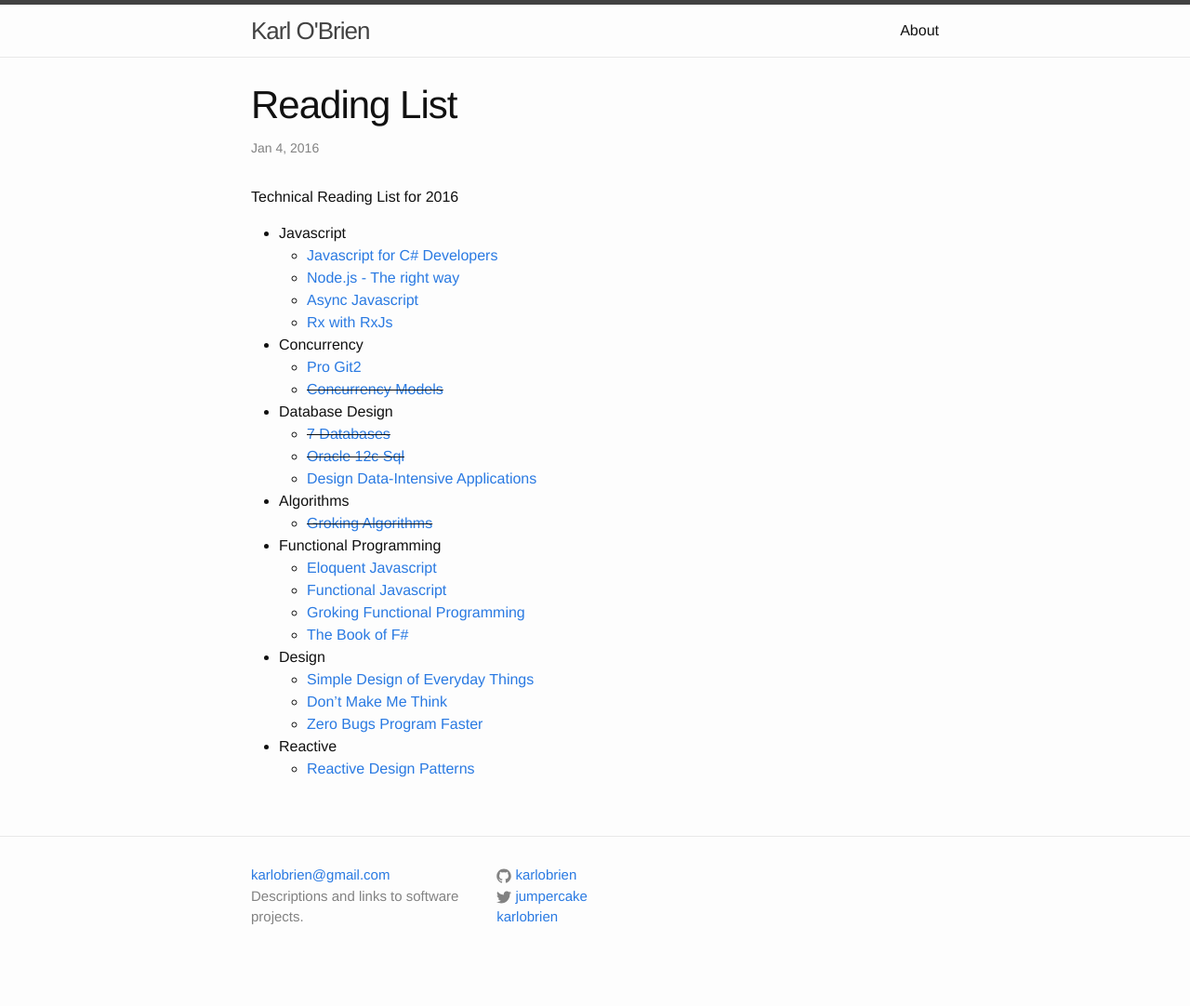
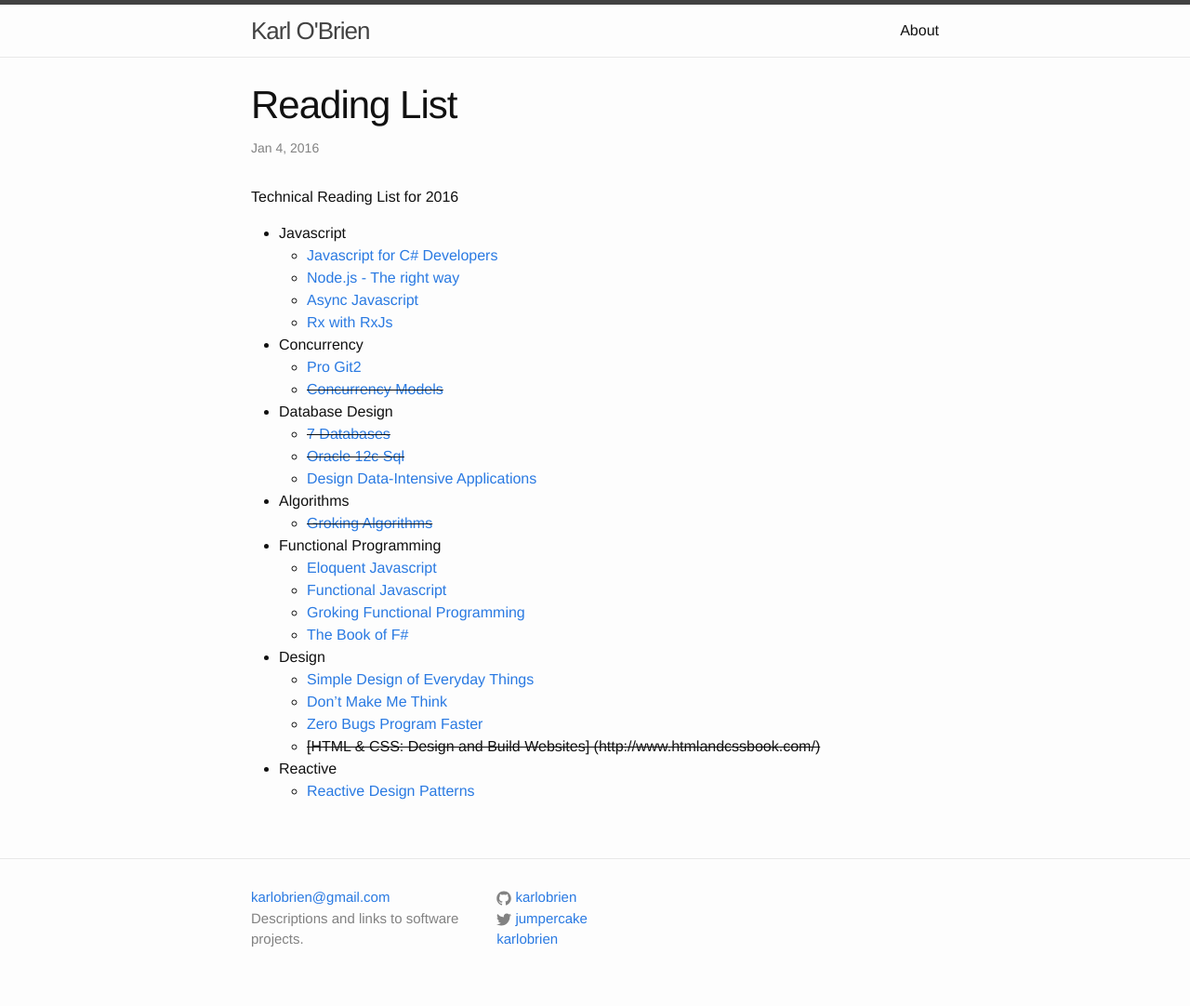
Before and after one commit to karlobrien/karlobrien.github.com, a Jekyll site: the page built from _posts/2016-01-03-Reading-List.markdown, in a window 1280 px wide. Shown: the whole page at 93% size. Built offline with Jekyll 4.4.1, drawn with Linux system fonts in a browser that asks for light colours; before the commit the page ends 1058 px from its top, so only the background shows below that.

Commit message:
add new book - http://www.htmlandcssbook.com/

```diff
--- a/_posts/2016-01-03-Reading-List.markdown
+++ b/_posts/2016-01-03-Reading-List.markdown
@@ -29,5 +29,6 @@ Technical Reading List for 2016
   * [Simple Design of Everyday Things](http://www.amazon.com/The-Design-Everyday-Things-Expanded/dp/0465050654/ref=pd_bxgy_14_img_2?ie=UTF8&refRID=1ECAXZ0S2S197DWZ0SN6)
   * [Don't Make Me Think](http://www.amazon.com/Dont-Make-Think-Revisited-Usability/dp/0321965515/ref=pd_bxgy_14_img_2?ie=UTF8&refRID=1DP3CMW52R9QBRF02TKH)
   * [Zero Bugs Program Faster](http://www.amazon.com/Zero-Bugs-Program-Faster-Thompson/dp/0996193308)
+  * <del>[HTML & CSS: Design and Build Websites] (http://www.htmlandcssbook.com/)</del>
 * Reactive
   * [Reactive Design Patterns](https://www.manning.com/books/reactive-design-patterns)
```
